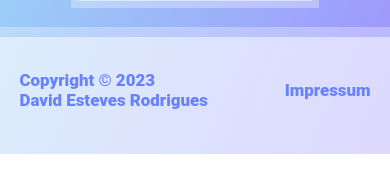
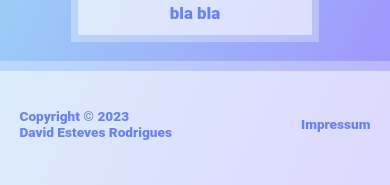
Before and after one commit to daviddresus/portfolio, a React (Create React App) app: page /itprojekte in a window 390 px wide. Shown: the part 2829-3014 px from the top of the page. Before the commit the page ends 2983 px from the top, so only its background shows below. Built offline with nearby package versions, Linux system fonts and the light colour scheme.

Commit message:
footer font-size adjustments and other adjustments in IT-Projekte Page

```diff
--- a/src/Components/Footer/Footer.css
+++ b/src/Components/Footer/Footer.css
@@ -73,7 +73,7 @@
 {
   #copyright p, #impressum
   {
-    font-size: 2vh;
+    font-size: 3.5vw;
   }
 
   #copyright span
--- a/src/Pages/Itprojekte/Itprojekte.css
+++ b/src/Pages/Itprojekte/Itprojekte.css
@@ -48,6 +48,7 @@
     font-size: 3.5vh;
     margin-left: 5%;
     margin-top: 5%;
+    word-wrap: break-word;
 }
 
 .project_content p
@@ -57,6 +58,7 @@
     font-size: 2vh;
     margin-left: 5%;
     margin-top: 2%;
+    margin-bottom: 5%;
 }
 
 .project_box_switch
@@ -90,6 +92,7 @@
     font-size: 3.5vh;
     margin-right: 5%;
     margin-top: 5%;
+    word-wrap: break-word;
 }
 
 .project_content_switch p
@@ -99,12 +102,15 @@
     font-size: 2vh;
     margin-right: 5%;
     margin-top: 2%;
+    margin-bottom: 5%;
 }
 
 .project_image
 {
     height: 15vw;
     transition-duration: 0.5s;
+    margin-top: auto;
+    margin-bottom: auto;
 }
 
 .project_image:hover
```
